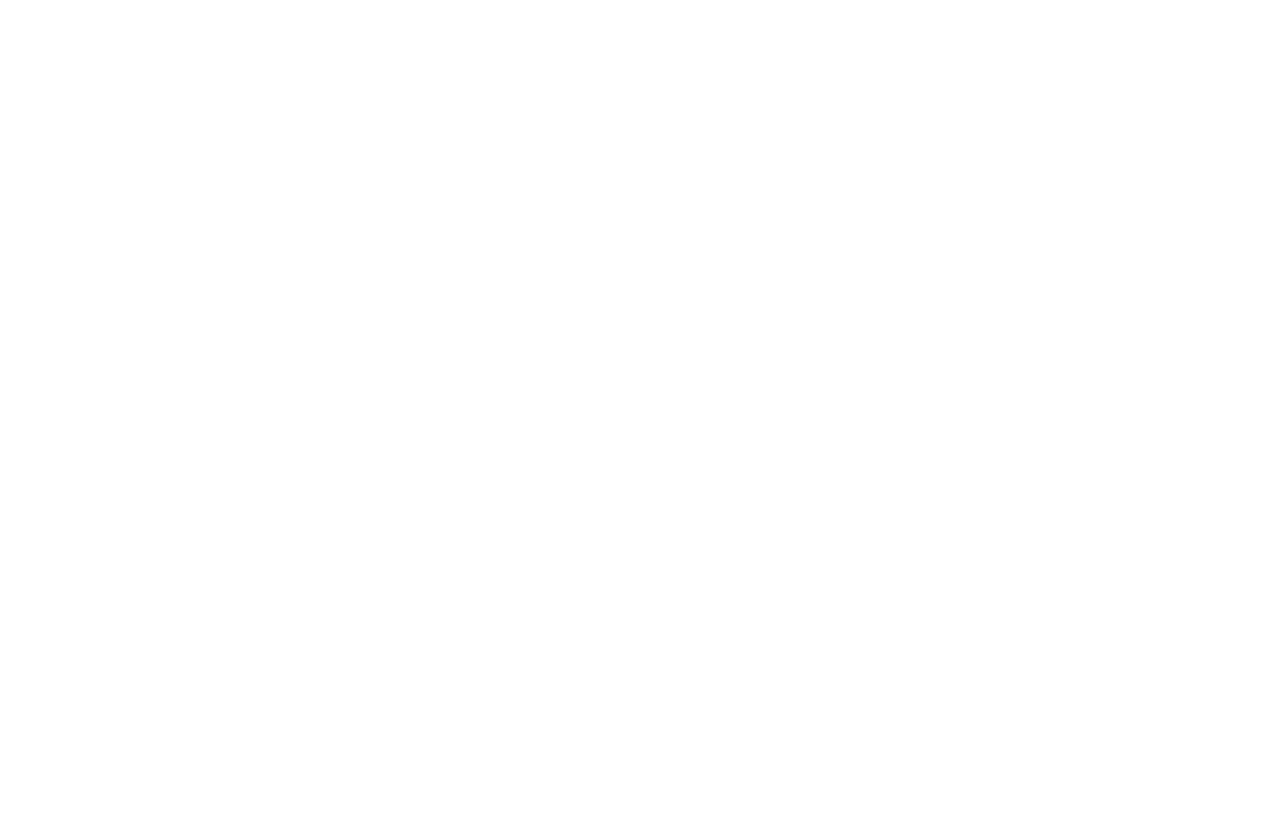
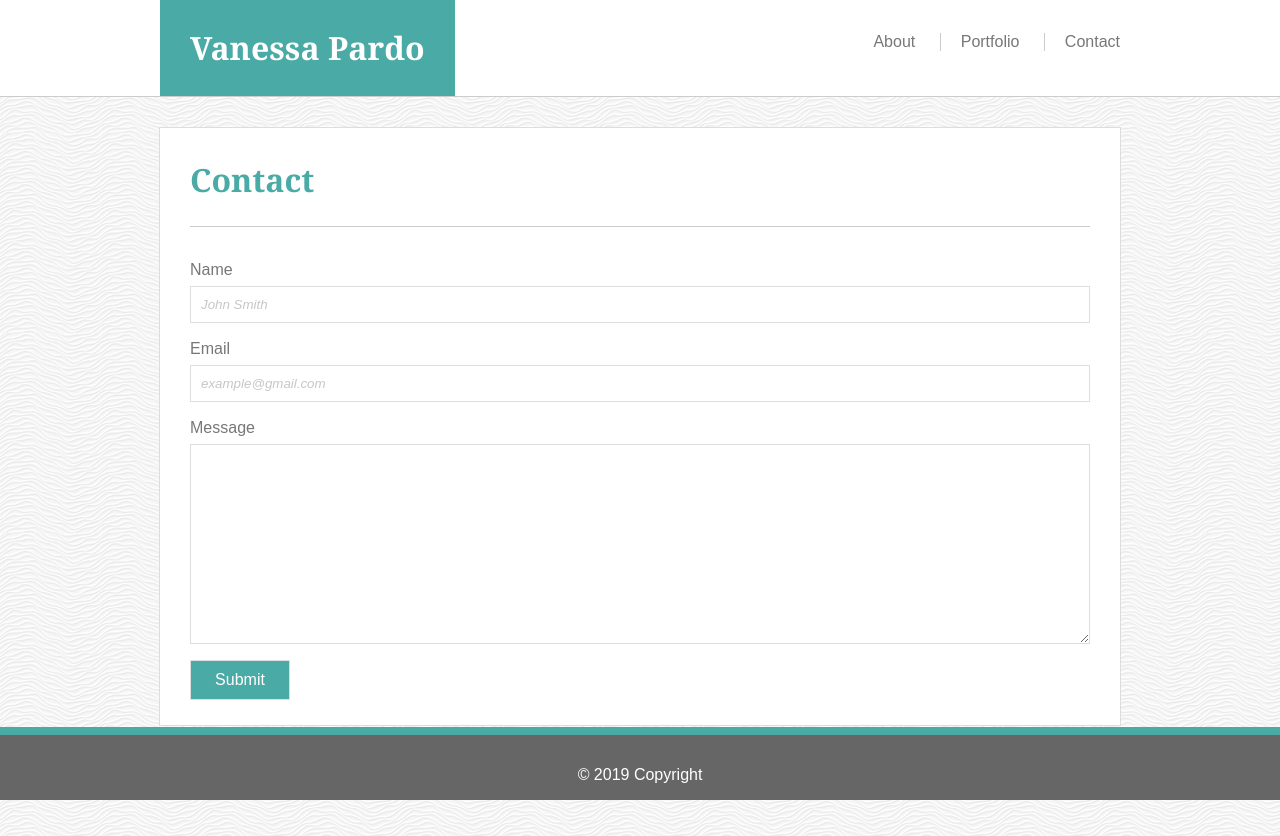
Before and after one commit to vpdsgnz/basic-portfolio, a plain HTML site: page contact.html in a window 1280 px wide. Before the commit the page ends 800 px from the top, so only its background shows below. Drawn offline with Linux system fonts and the light colour scheme.

Commit message:
finished contact updated css

```diff
--- a/assets/css/style.css
+++ b/assets/css/style.css
@@ -1,6 +1,6 @@
 body {
     font-family: 'Arial', 'Helvetica Neue', Helvetica, sans-serif;
-    margin: 0;
+    margin: 0px 0px 110px;
     background-image: url(../images/white-waves.png);
     background-repeat: repeat;
 }
@@ -67,10 +67,11 @@ section {
     border: 1px solid #dddddd;
 }
 
-.bio {
+.content {
     padding: 10px 30px 15px;
     line-height: 2em;
     color: #777777;
+    overflow: auto;
 }
 
 h2 {
@@ -86,6 +87,34 @@ h2 {
     margin: 0px 20px 0px 0px;
 }
 
+form input {
+    width: 100%;
+    padding: 10px;
+    margin-bottom: 10px;
+    box-sizing: border-box;
+    border: 1px solid #dddddd;
+    color: #c7c7c7;
+    font-style: italic;
+}
+
+form textarea {
+    width: 100%;
+    height: 200px;
+    box-sizing: border-box;
+    border: 1px solid #dddddd;
+}
+
+.submit {
+    width: 100px;
+    padding: 10px;
+    box-sizing: border-box;
+    background-color: #4aaaa5;
+    color: white;
+    font-style: normal;
+    font-size: 1em;
+    margin-top: 5px;
+}
+
 footer {
     background-color: #666666;
     color: white;
--- a/contact.html
+++ b/contact.html
@@ -0,0 +1,50 @@
+<!DOCTYPE html>
+
+<html lang="en">
+<head>
+<meta charset="utf-8">
+
+<title>Vanessa Pardo | Contact</title>
+
+<link rel="stylesheet" type="text/css" href="assets/css/style.css">
+
+</head>
+
+
+<body>
+    <header>
+        <div class="container">
+            <div class="logo">
+                <h1>Vanessa Pardo</h1>
+            </div>
+            <nav>
+                <ul>
+                    <li><a href="#">About</a></li>
+                    <li><a href="#">Portfolio</a></li>
+                    <li><a href="#">Contact</a></li>
+                </ul>
+            </nav>
+        </div>
+    </header>
+
+    <section>
+        <div class="content">
+            <h2>Contact</h2>
+            <form>
+                Name<br>
+                <input type="text" name="name" value="John Smith"><br>
+                Email<br>
+                <input type="email" name="email" value="example@gmail.com"><br>
+                Message<br>
+                <textarea name="message"></textarea>
+                <input type="submit" class="submit">
+            </form>
+        </div>
+    </section>
+
+    <footer>
+        <p>© 2019 Copyright</p>
+    </footer>
+
+</body>
+</html>
```
Also changed, not shown: index.html (+2 -2 lines).
